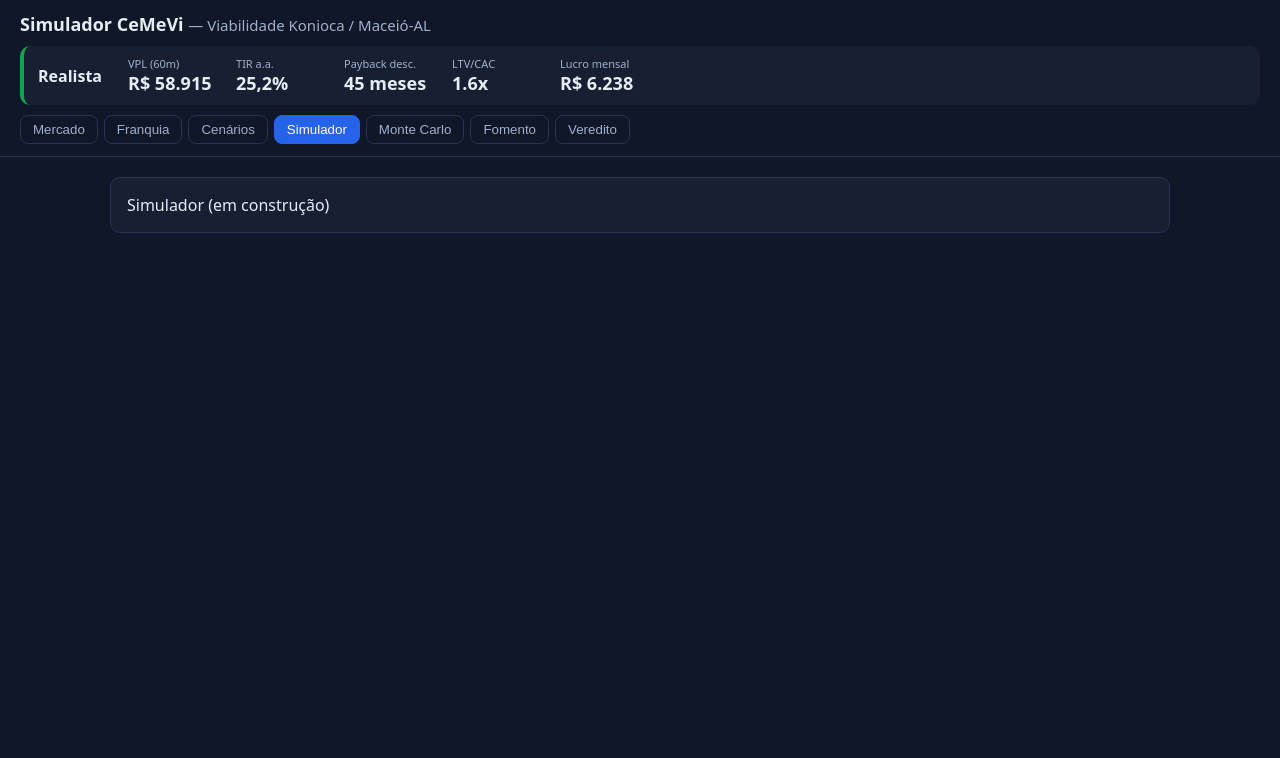
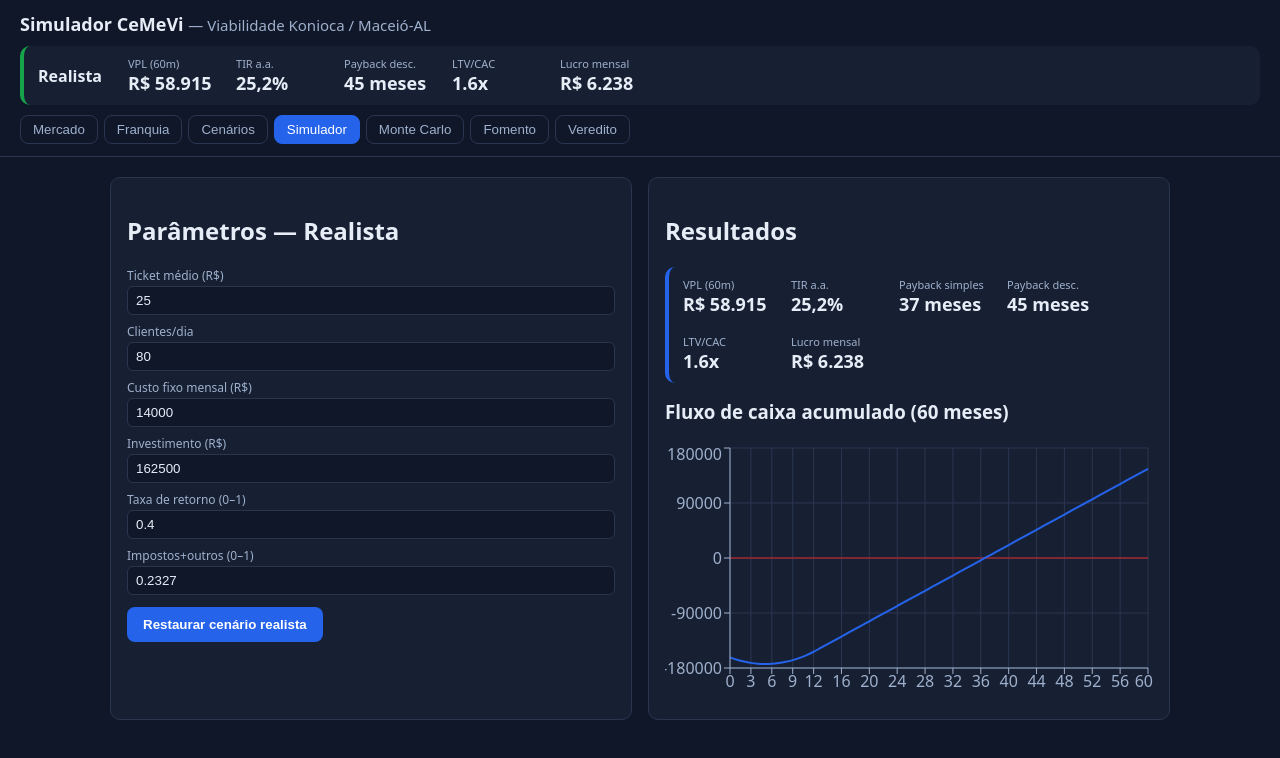
Before and after one commit to arthjhon/simulador-konioca, a React (Vite) app: page / in a window 1280 px wide. Both pictures are taken after a click on the button "Simulador". Shown: the top 758 px of the page. Built offline with nearby package versions, Linux system fonts and the light colour scheme.

Commit message:
feat(ui): simulador interativo com fluxo de caixa

```diff
--- /dev/null
+++ b/src/components/charts/CashFlowChart.jsx
@@ -0,0 +1,18 @@
+// src/components/charts/CashFlowChart.jsx
+import { LineChart, Line, XAxis, YAxis, CartesianGrid, Tooltip, ReferenceLine, ResponsiveContainer } from 'recharts';
+
+export default function CashFlowChart({ fluxos }) {
+  let acc = 0;
+  const data = fluxos.map((cf, m) => { acc += cf; return { mes: m, acumulado: Math.round(acc) }; });
+  return (
+    <ResponsiveContainer width="100%" height={260}>
+      <LineChart data={data}>
+        <CartesianGrid stroke="#2a3550" />
+        <XAxis dataKey="mes" stroke="#9fb0cc" /><YAxis stroke="#9fb0cc" />
+        <Tooltip formatter={(v) => `R$ ${v.toLocaleString('pt-BR')}`} />
+        <ReferenceLine y={0} stroke="#dc2626" />
+        <Line type="monotone" dataKey="acumulado" stroke="#2563eb" dot={false} strokeWidth={2} />
+      </LineChart>
+    </ResponsiveContainer>
+  );
+}
--- a/src/sections/Simulador.jsx
+++ b/src/sections/Simulador.jsx
@@ -1,2 +1,43 @@
 // src/sections/Simulador.jsx
-export default function Simulador() { return <div className="card">Simulador (em construção)</div>; }
+import { useSim } from '../state/SimContext.jsx';
+import CashFlowChart from '../components/charts/CashFlowChart.jsx';
+import Metric from '../components/Metric.jsx';
+import { fmtBRL, fmtPct, fmtMeses, fmtMult } from '../util/format.js';
+
+const CAMPOS = [
+  ['ticket', 'Ticket médio (R$)'], ['clientesDia', 'Clientes/dia'],
+  ['custoFixoMensal', 'Custo fixo mensal (R$)'], ['investimento', 'Investimento (R$)'],
+  ['taxaRetorno', 'Taxa de retorno (0–1)'], ['despesasCalibracaoPct', 'Impostos+outros (0–1)'],
+];
+
+export default function Simulador() {
+  const { cenario, metrics, setParam, resetParams, cenarioAtivo } = useSim();
+  return (
+    <div className="grid2">
+      <div className="card">
+        <h2>Parâmetros — {cenario.nome}</h2>
+        {CAMPOS.map(([campo, label]) => (
+          <div key={campo}>
+            <label>{label}</label>
+            <input type="number" value={cenario[campo]}
+              onChange={(e) => setParam(campo, e.target.value === '' ? 0 : Math.max(0, Number(e.target.value)))} />
+          </div>
+        ))}
+        <button className="acao" style={{ marginTop: 12 }} onClick={resetParams}>Restaurar cenário {cenarioAtivo}</button>
+      </div>
+      <div className="card">
+        <h2>Resultados</h2>
+        <div className="kpibar" style={{ flexWrap: 'wrap' }}>
+          <Metric label="VPL (60m)" valor={fmtBRL(metrics.vpl)} />
+          <Metric label="TIR a.a." valor={fmtPct(metrics.tirAnual)} />
+          <Metric label="Payback simples" valor={fmtMeses(metrics.paybackSimples)} />
+          <Metric label="Payback desc." valor={fmtMeses(metrics.paybackDescontado)} />
+          <Metric label="LTV/CAC" valor={fmtMult(metrics.ltvCac)} />
+          <Metric label="Lucro mensal" valor={fmtBRL(metrics.lucroEstavel)} />
+        </div>
+        <h3 style={{ marginTop: 16 }}>Fluxo de caixa acumulado (60 meses)</h3>
+        <CashFlowChart fluxos={metrics.fluxos} />
+      </div>
+    </div>
+  );
+}
```
